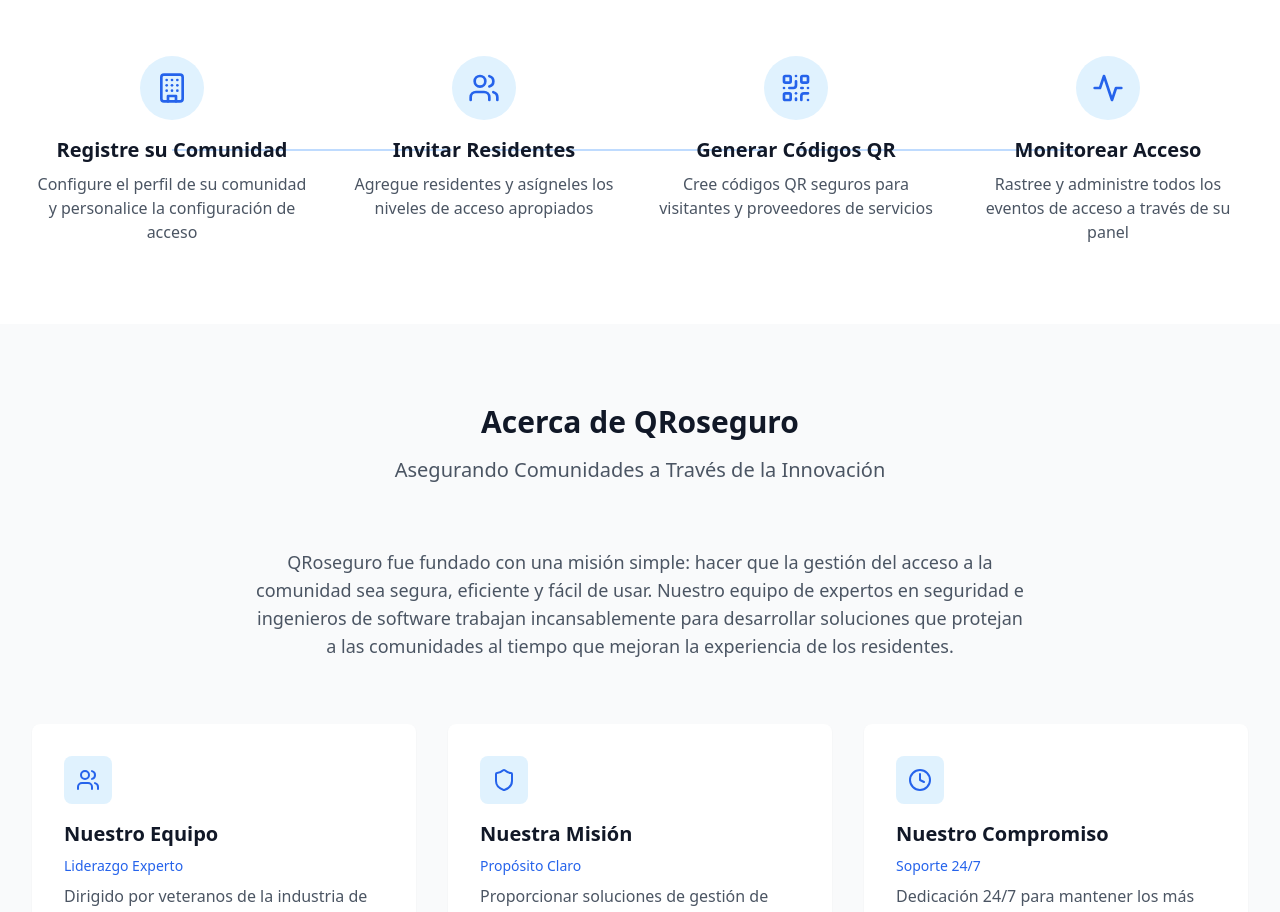
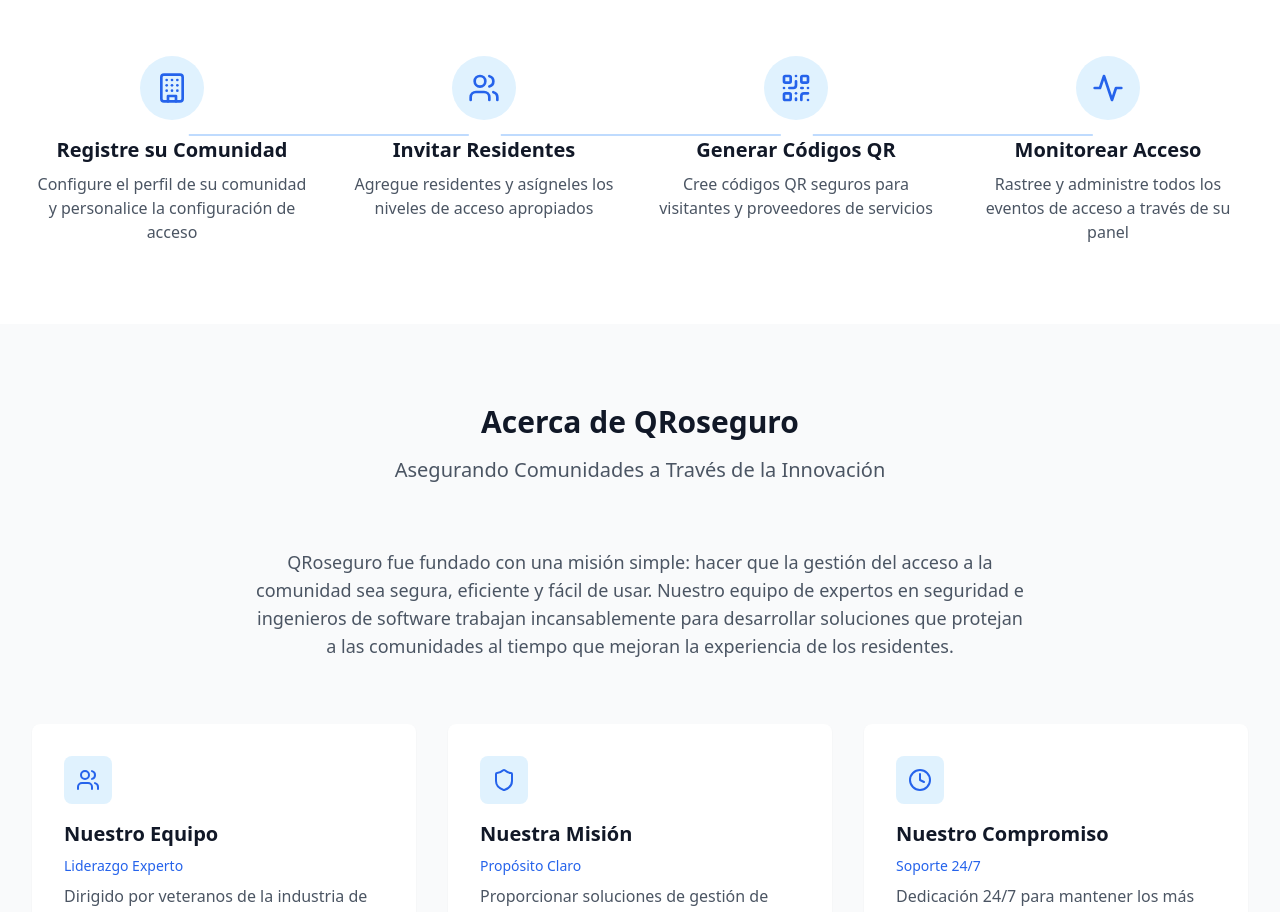
Before and after one commit to bermudi/qroseguro.com, a React (Vite) app: page / in a window 1280 px wide. Shown: the part 1900-2812 px from the top of the page. Built offline with nearby package versions, Linux system fonts and the light colour scheme.

Commit message:
fix css lines howitworks

```diff
--- a/src/components/HowItWorks/HowItWorks.tsx
+++ b/src/components/HowItWorks/HowItWorks.tsx
@@ -31,7 +31,7 @@
             return (
               <div key={step.id} className="relative">
                 {index < steps.length - 1 && (
-                  <div className="hidden lg:block absolute top-1/2 right-0 w-full h-0.5 bg-blue-200 transform translate-y-[-50%] translate-x-[50%]" />
+                  <div className="hidden lg:block absolute top-1/2 right-0 w-full h-0.5 bg-blue-200 transform translate-y-[-800%] translate-x-[56%]" />
                 )}
                 <div className="relative z-10 text-center">
                   <div className="w-16 h-16 mx-auto bg-blue-100 rounded-full flex items-center justify-center mb-4">
```
